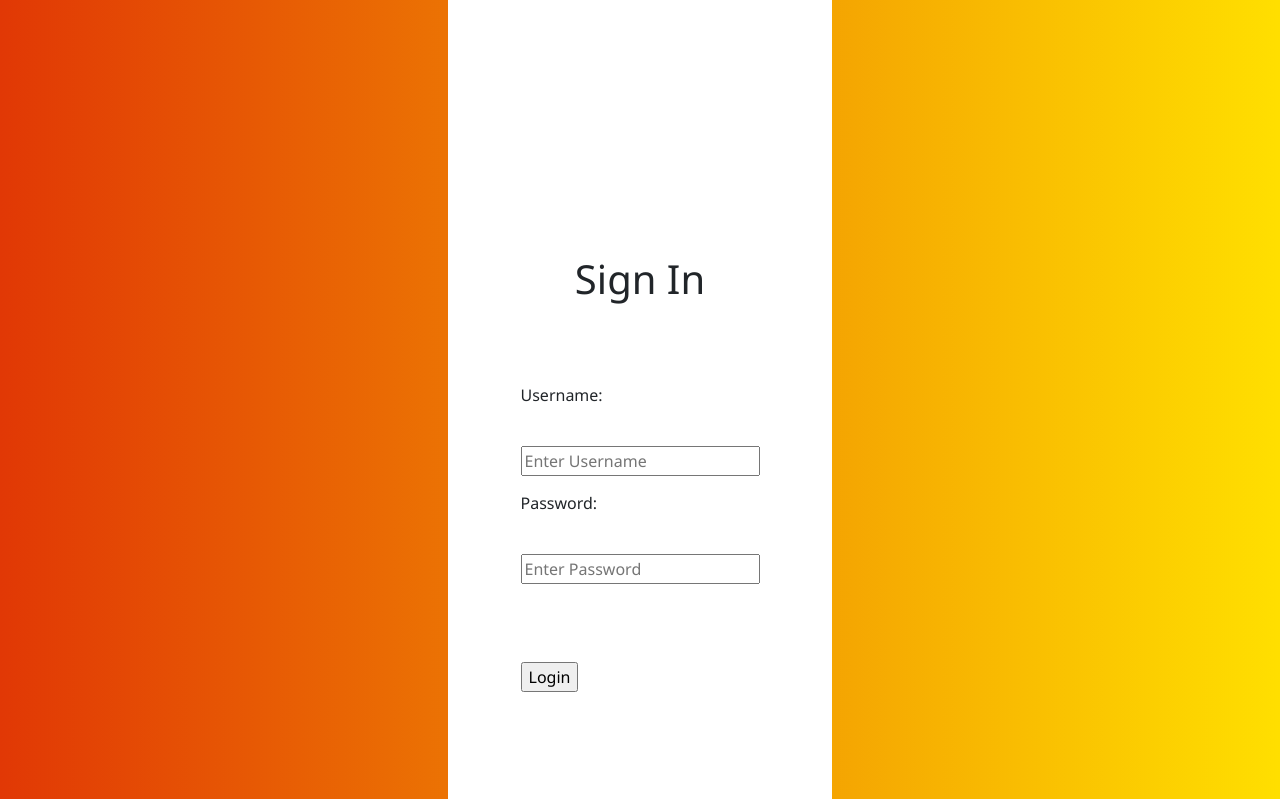
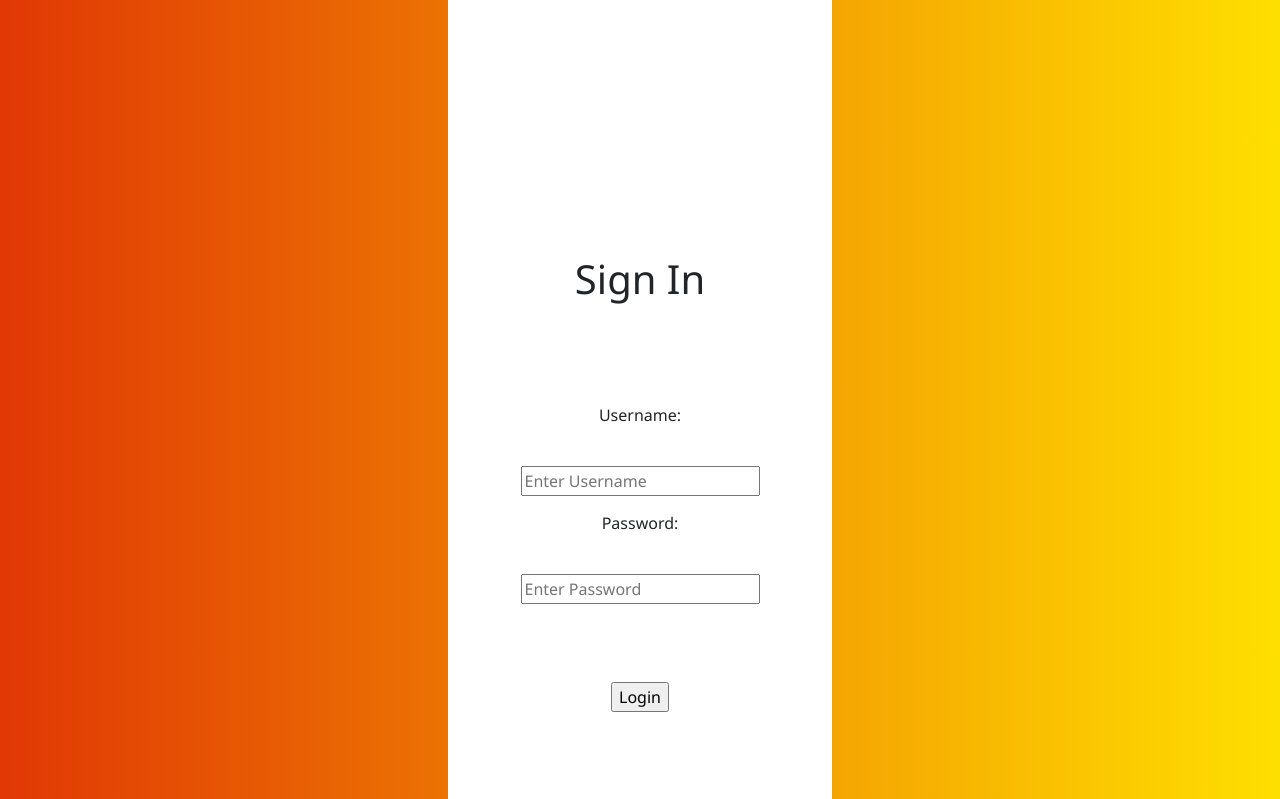
Before and after one commit to 21026584/HazPak_ELearning_Portal-team2, a PHP site: page /login.php in a window 1280 px wide. Shown: the part 113-912 px from the top of the page. Run offline with PHP 8.4, Linux system fonts and the light colour scheme.

Commit message:
Update login.php (added Forms class to <Form>)

```diff
--- a/login.php
+++ b/login.php
@@ -12,7 +12,7 @@
         <div class="Block">
             <h1 class="TitleText">Sign In</h1>
 
-            <form action="authentication.php" method="POST" class="">
+            <form action="authentication.php" method="POST" class="Forms">
                 <label for="username">Username:</label>
                 <br></br>
                 <input type="text" id="username" name="username" required placeholder="Enter Username"><br>
```
